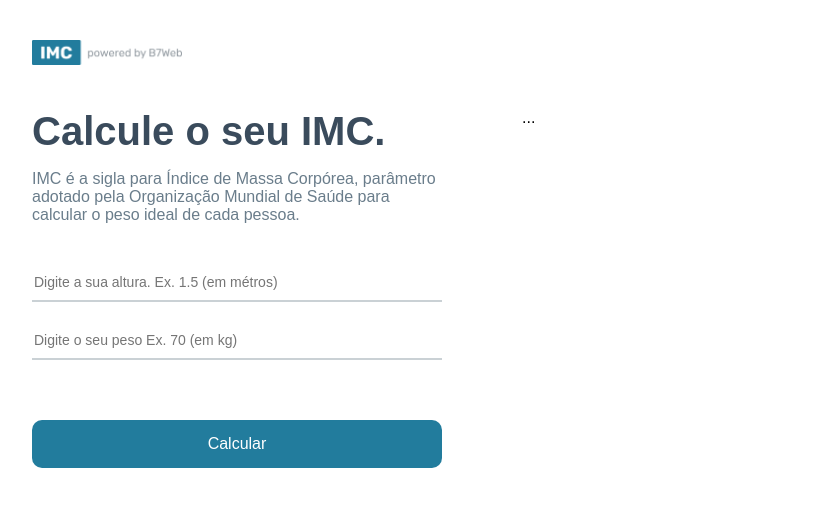
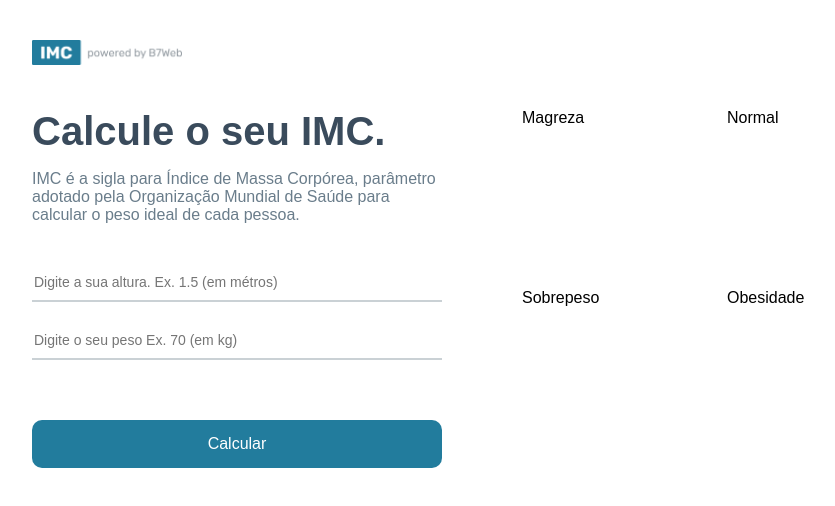
Before and after one commit to pierrecampos/react-calc-imc, a React (Create React App) app: page / in a window 1280 px wide. Shown: the top 506 px of the page, without its empty margins (158-993 px from the left). Built offline with nearby package versions, Linux system fonts and the light colour scheme.

Commit message:
Criado Rightside

```diff
--- a/src/App.module.css
+++ b/src/App.module.css
@@ -63,4 +63,11 @@ body {
 .container .rightSide {
   flex: 1;
   margin-left: 40px;
+  display: flex;
 }
+
+.container .rightSide .grid {
+  flex: 1;
+  display: grid;
+  grid-template-columns: repeat(2, 1fr);
+}
--- a/src/App.tsx
+++ b/src/App.tsx
@@ -2,6 +2,7 @@ import { useState } from "react";
 import styles from "./App.module.css";
 import poweredImage from "./assets/powered.png";
 import { levels, calculateImc } from "./helpers/imc";
+import { GridItem } from "./components/GridItem";
 
 const App = () => {
   const [heightField, setHeightField] = useState<number>(0);
@@ -9,7 +10,6 @@ const App = () => {
 
   const handleCalculateButton = () => {
     if (heightField && weightField) {
-
     } else {
       alert("Digite todos os campos");
     }
@@ -48,7 +48,13 @@ const App = () => {
 
           <button onClick={handleCalculateButton}>Calcular</button>
         </div>
-        <div className={styles.rightSide}>...</div>
+        <div className={styles.rightSide}>
+          <div className={styles.grid}>
+            {levels.map((item, index) => (
+              <GridItem key={index} item={item}></GridItem>
+            ))}
+          </div>
+        </div>
       </div>
     </div>
   );
--- /dev/null
+++ b/src/components/GridItem/GridItem.tsx
@@ -0,0 +1,9 @@
+import { Level } from "../../helpers/imc";
+
+type Props = {
+  item: Level;
+};
+
+export const GridItem = ({ item }: Props) => {
+  return <div>{item.title}</div>;
+};
--- /dev/null
+++ b/src/components/GridItem/index.tsx
@@ -0,0 +1 @@
+export * from './GridItem';
--- a/src/helpers/imc.ts
+++ b/src/helpers/imc.ts
@@ -1,4 +1,4 @@
-type Level = {
+export type Level = {
   title: string;
   color: string;
   icon: "down" | "up";
```
Also changed, not shown: src/components/GridItem/GridItem.module.css (added).
